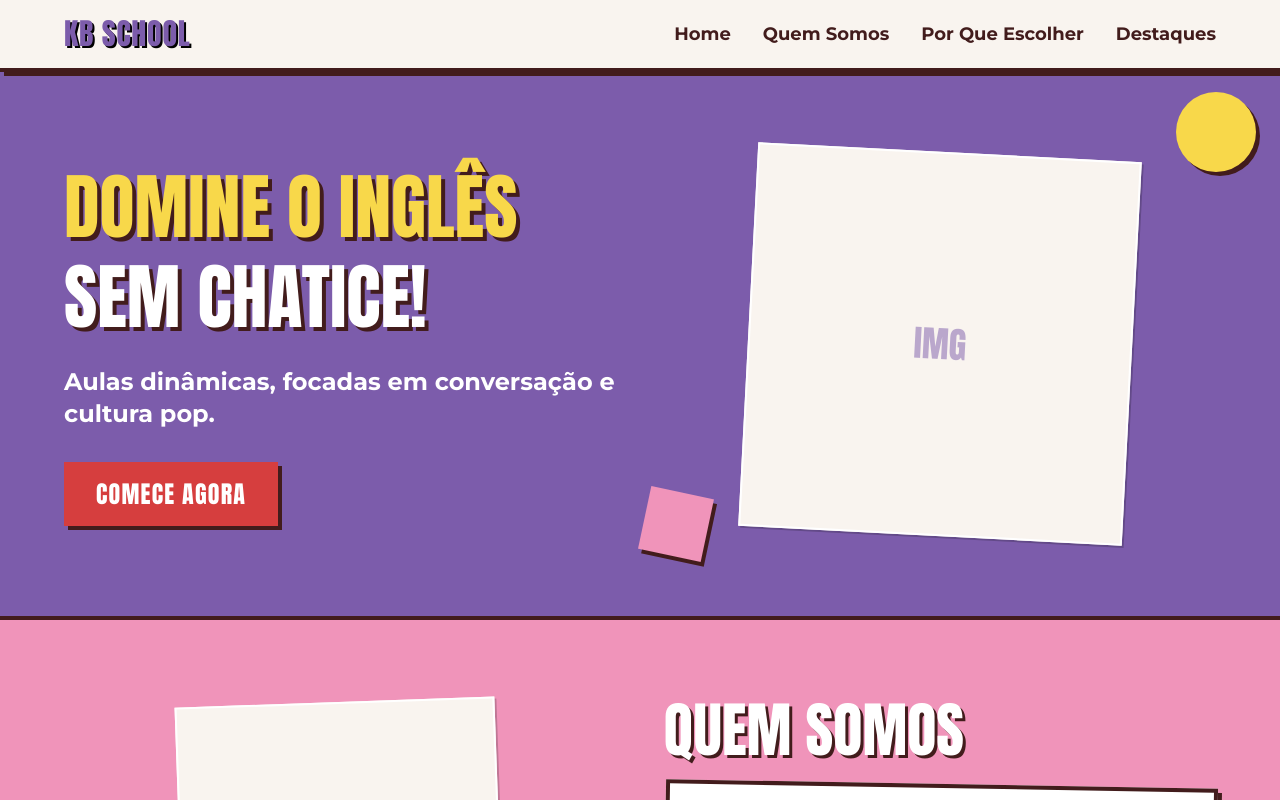
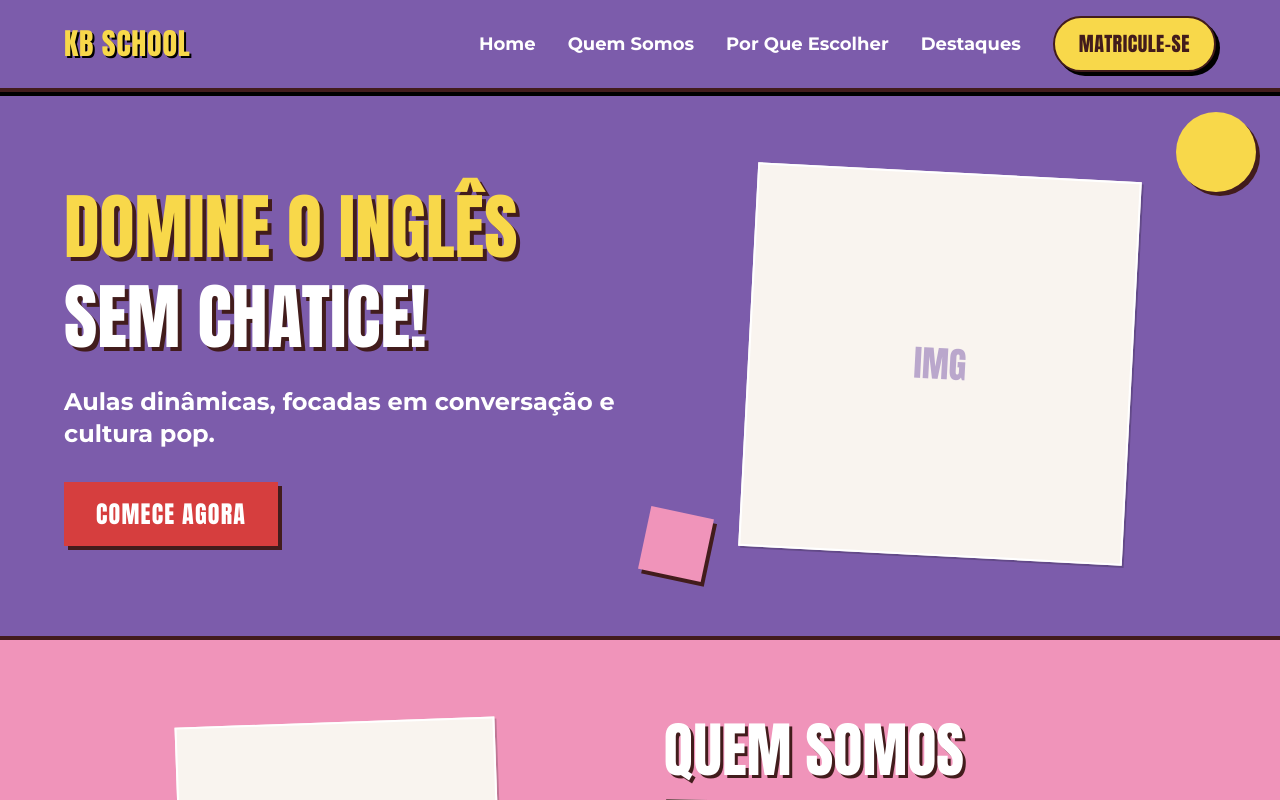
Before and after one commit to FlavioSolon/kblanguageschool, a SvelteKit app: page / in a window 1280 px wide. Shown: the top 800 px of the page. Built offline with nearby package versions, Linux system fonts and the light colour scheme.

Commit message:
melhoria na home etapa 1

```diff
--- a/src/routes/layout.css
+++ b/src/app.css
@@ -14,6 +14,11 @@
   --color-brand-cream: #F9F4EF;
   --color-brand-brown: #421C1C;
 
+  --font-display: 'Anton', sans-serif;
+  --font-body: 'Montserrat', sans-serif;
+  --font-hand: 'Pacifico', cursive;
+
+  /* Keeping original names as aliases if needed, but using requested names primarily */
   --font-anton: 'Anton', sans-serif;
   --font-montserrat: 'Montserrat', sans-serif;
   --font-pacifico: 'Pacifico', cursive;
--- /dev/null
+++ b/src/lib/components/HalftoneBackground.svelte
@@ -0,0 +1,9 @@
+<script>
+	/** @type {{ color?: string }} */
+	let { color = 'brand-purple' } = $props();
+</script>
+
+<div
+	class="pointer-events-none absolute inset-0 opacity-10"
+	style="background-image: radial-gradient(var(--color-{color}) 1px, transparent 1px); background-size: 10px 10px;"
+></div>
--- /dev/null
+++ b/src/lib/components/Navbar.svelte
@@ -0,0 +1,77 @@
+<script>
+	import StickerButton from './StickerButton.svelte';
+
+	/** @type {{ name: string, href: string }[]} */
+	const links = [
+		{ name: 'Home', href: '/' },
+		{ name: 'Quem Somos', href: '#quem-somos' },
+		{ name: 'Por Que Escolher', href: '#por-que-escolher' },
+		{ name: 'Destaques', href: '#destaques' }
+	];
+
+	let isMenuOpen = $state(false);
+
+	function toggleMenu() {
+		isMenuOpen = !isMenuOpen;
+	}
+</script>
+
+<nav
+	class="sticky top-0 z-50 w-full border-b-4 border-brand-brown bg-brand-purple px-6 py-4 shadow-[0px_4px_0px_rgba(0,0,0,1)]"
+>
+	<div class="mx-auto flex max-w-6xl items-center justify-between">
+		<a
+			href="/"
+			class="font-display text-3xl tracking-wide text-brand-yellow drop-shadow-[2px_2px_0px_black] hover:scale-105 transition-transform"
+		>
+			KB SCHOOL
+		</a>
+
+		<!-- Desktop Menu -->
+		<div class="hidden items-center gap-8 md:flex">
+			{#each links as link}
+				<a
+					href={link.href}
+					class="font-body text-lg font-bold text-white hover:text-brand-yellow hover:underline decoration-4 underline-offset-4 transition-all"
+				>
+					{link.name}
+				</a>
+			{/each}
+			<StickerButton text="Matricule-se" color="yellow" />
+		</div>
+
+		<!-- Mobile Menu Button -->
+		<button
+			onclick={toggleMenu}
+			class="md:hidden text-white font-bold border-2 border-white p-2 rounded bg-brand-pink shadow-[2px_2px_0px_black] active:translate-y-1 active:shadow-none"
+		>
+			MENU
+		</button>
+	</div>
+
+	<!-- Mobile Menu Dropdown -->
+	{#if isMenuOpen}
+		<div
+			class="absolute left-0 top-full w-full border-b-4 border-brand-brown bg-brand-cream p-6 shadow-xl md:hidden flex flex-col gap-4"
+		>
+			{#each links as link}
+				<a
+					href={link.href}
+					class="font-display text-2xl text-brand-brown hover:text-brand-purple"
+					onclick={toggleMenu}
+				>
+					{link.name}
+				</a>
+			{/each}
+			<div
+				class="contents"
+				role="button"
+				tabindex="0"
+				onkeydown={(e) => e.key === 'Enter' && toggleMenu()}
+				onclick={toggleMenu}
+			>
+				<StickerButton text="Matricule-se" color="yellow" />
+			</div>
+		</div>
+	{/if}
+</nav>
--- /dev/null
+++ b/src/lib/components/StickerButton.svelte
@@ -0,0 +1,26 @@
+<script>
+	/** @type {{ text: string, link?: string, color?: 'red' | 'purple' | 'pink' | 'yellow' | 'orange', icon?: any }} */
+	let { text, link = '#', color = 'red', icon: Icon } = $props();
+
+	const colorClasses = {
+		red: 'bg-brand-red text-white',
+		purple: 'bg-brand-purple text-white',
+		pink: 'bg-brand-pink text-brand-brown',
+		yellow: 'bg-brand-yellow text-brand-brown',
+		orange: 'bg-brand-orange text-white'
+	};
+
+	let selectedColor = $derived(colorClasses[color] || colorClasses.red);
+</script>
+
+<a
+	href={link}
+	class="inline-flex items-center gap-2 rounded-full border-2 border-brand-brown px-6 py-3 font-display text-xl uppercase tracking-wide shadow-[4px_4px_0px_black] transition-all active:translate-x-[2px] active:translate-y-[2px] active:shadow-[2px_2px_0px_black] {selectedColor}"
+>
+	{#if Icon}
+		<span class="text-lg">
+			<Icon />
+		</span>
+	{/if}
+	{text}
+</a>
--- a/src/routes/+layout.svelte
+++ b/src/routes/+layout.svelte
@@ -1,7 +1,7 @@
 <script>
-	import './layout.css';
+	import '../app.css';
 	import favicon from '$lib/assets/favicon.svg';
-	import Header from '$lib/components/Header.svelte';
+	import Navbar from '$lib/components/Navbar.svelte';
 	import Footer from '$lib/components/Footer.svelte';
 
 	let { children } = $props();
@@ -12,9 +12,9 @@
 </svelte:head>
 
 <div
-	class="flex min-h-screen flex-col bg-brand-cream font-montserrat text-brand-brown selection:bg-brand-yellow selection:text-brand-brown"
+	class="flex min-h-screen flex-col bg-brand-cream font-body text-brand-brown selection:bg-brand-yellow selection:text-brand-brown"
 >
-	<Header />
+	<Navbar />
 	<main class="flex-1">
 		{@render children()}
 	</main>
```
